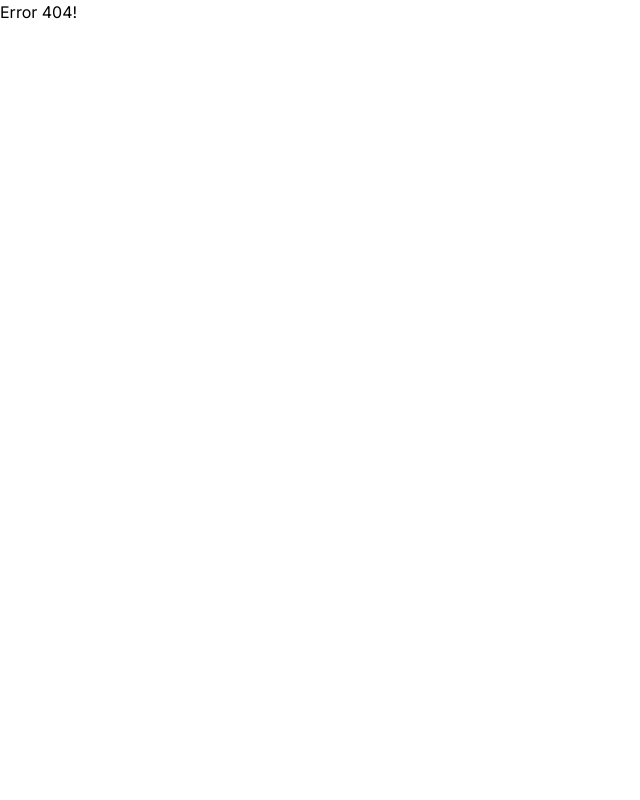
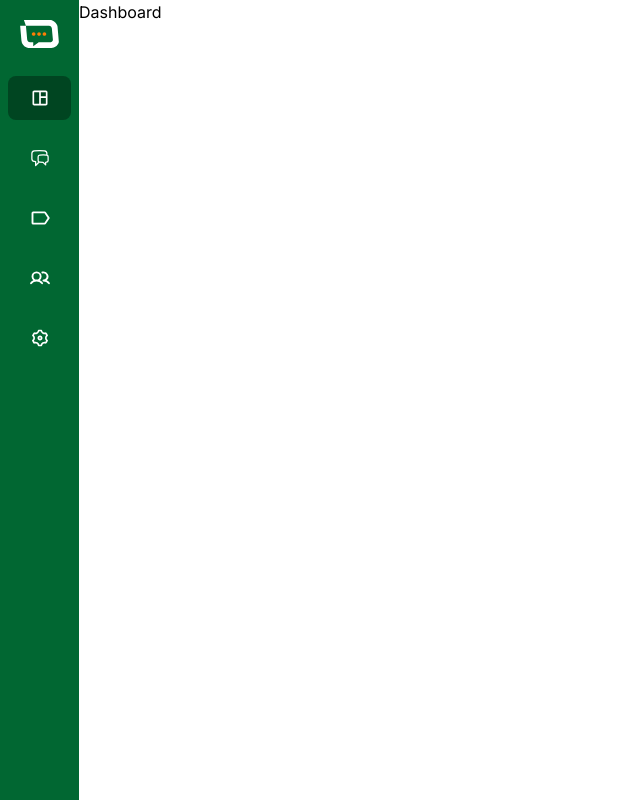
Before and after one commit to MtheusR/loginExemple, a React (Vite) app: page /dashboard in a window 1280 px wide. Before the commit this address had no page. Shown: the whole page, without its empty margins (0-640 px from the left). Built offline with nearby package versions, Linux system fonts and the light colour scheme.

Commit message:
Configuração das rotas na sidebar

```diff
--- a/src/App.jsx
+++ b/src/App.jsx
@@ -1,6 +1,5 @@
 import React from "react";
 import Sidebar from "./routes/Sidebar";
-// import LoginScreen from "./routes/LoginScreen";
 import { Outlet } from "react-router";
 
 function App() {
--- /dev/null
+++ b/src/routes/AtendimentosScreen.jsx
@@ -0,0 +1,7 @@
+import React from "react";
+
+function AtendimentosScreen() {
+  return <h1>Chat</h1>;
+}
+
+export default AtendimentosScreen;
--- /dev/null
+++ b/src/routes/DashboardScreen.jsx
@@ -0,0 +1,7 @@
+import React from "react";
+
+function DashboardScreen() {
+  return <h1>Dashboard</h1>;
+}
+
+export default DashboardScreen;
--- a/src/routes/Home.jsx
+++ /dev/null
@@ -1,7 +0,0 @@
-import React from "react";
-
-function HomeScreen() {
-  return <h1>Home</h1>;
-}
-
-export default HomeScreen;
--- a/src/routes/ItemSideBar.jsx
+++ b/src/routes/ItemSideBar.jsx
@@ -1,13 +1,13 @@
 import React from "react";
 import { Tooltip } from "@material-tailwind/react";
-import { useNavigate } from "react-router-dom";
+import { NavLink, useNavigate } from "react-router-dom";
 
 function ItemSideBar({ icon: Icon, label, path }) {
   const navigate = useNavigate();
 
   return (
     <Tooltip
-      className="bg-green-800 ml-2"
+      className="bg-principais-green01 ml-2"
       content={label}
       placement="right"
       animate={{
@@ -15,12 +15,16 @@ function ItemSideBar({ icon: Icon, label, path }) {
         unmount: { scale: 0, x: -25 },
       }}
     >
-      <li
-        onClick={() => navigate(path)}
-        className="relative flex flex-col items-center text-xl py-3 hover:bg-green-800 rounded-lg transition-all duration-300"
+      <NavLink
+        to={path}
+        className={({ isActive }) =>
+          `relative flex flex-col items-center text-xl py-3 rounded-lg transition-all duration-300 cursor-pointer ${
+            isActive ? "bg-principais-green02" : "hover:bg-principais-green03"
+          }`
+        }
       >
         {Icon && <Icon />}
-      </li>
+      </NavLink>
     </Tooltip>
   );
 }
--- a/src/routes/LoginScreen.jsx
+++ b/src/routes/LoginScreen.jsx
@@ -51,7 +51,7 @@ function LoginScreen() {
     <>
       <div className="flex items-center justify-center  h-screen w-full bg-backgoround-1">
         <div className="flex flex-wrap items-center justify-center gap-12">
-          <div className="px-16 py-24 bg-green-800 rounded-2xl">
+          <div className="px-16 py-24 bg-principais-green01 rounded-2xl">
             <img src={logoLongchat} alt="logo longchat" />
           </div>
           <div>
@@ -84,7 +84,7 @@ function LoginScreen() {
 
               <button
                 type="submit"
-                className="bg-green-800 text-white py-3 rounded-md min-w-[315px] font-medium focus:outline-none focus:bg-green-700 hover:bg-green-700"
+                className="bg-principais-green01 text-white py-3 rounded-md min-w-[315px] font-medium focus:outline-none focus:bg-principais-green03 hover:bg-principais-green03"
               >
                 Login
               </button>
--- a/src/routes/Sidebar.jsx
+++ b/src/routes/Sidebar.jsx
@@ -13,21 +13,31 @@ import { RiSettings3Line, RiSettings3Fill } from "react-icons/ri";
 
 const Sidebar = () => {
   const itensSideBar = [
-    { id: 1, label: "Dashboard", icon: MdOutlineSpaceDashboard, path: "/home" },
+    {
+      id: 1,
+      label: "Dashboard",
+      icon: MdOutlineSpaceDashboard,
+      path: "/dashboard",
+    },
     {
       id: 2,
       label: "Atendimentos",
       icon: HiOutlineChatBubbleLeftRight,
-      path: "/chat",
+      path: "/atendimentos",
     },
-    { id: 3, label: "Etiquetas", icon: PiTagSimpleBold, path: "/chat" },
-    { id: 4, label: "Usuários", icon: PiUsersBold, path: "/chat" },
-    { id: 5, label: "Configuração", icon: RiSettings3Line, path: "/chat" },
+    { id: 3, label: "Etiquetas", icon: PiTagSimpleBold, path: "/etiquetas" },
+    { id: 4, label: "Usuários", icon: PiUsersBold, path: "/usuarios" },
+    {
+      id: 5,
+      label: "Configuração",
+      icon: RiSettings3Line,
+      path: "/configuracao",
+    },
   ];
 
   return (
     <aside className="flex">
-      <div className="flex flex-col h-screen bg-green-900 text-white transition-all duration-300 relative">
+      <div className="flex flex-col h-screen bg-principais-green01 text-white transition-all duration-300 relative">
         <img className="p-5" src={logoIcon} alt="icone longchat" />
         <nav className="m-2">
           <ul className="flex flex-col gap-4">
--- a/src/routes/chat.jsx
+++ /dev/null
@@ -1,7 +0,0 @@
-import React from "react";
-
-function ChatScreen() {
-  return <h1>Chat</h1>;
-}
-
-export default ChatScreen;
--- a/tailwind.config.js
+++ b/tailwind.config.js
@@ -13,7 +13,13 @@ module.exports = withMT ({
       colors: {
         'backgoround':{
           1: '#F0F4F0',
+        },
+        'principais':{
+          green01: '#016732',
+          green02: '#004521',
+          green03: '#017E3D',
         }
+
       },
       fontFamily: {
         sans: ['Inter', 'sans-serif'],
```
Also changed, not shown: src/main.jsx (+4 -4 lines).
